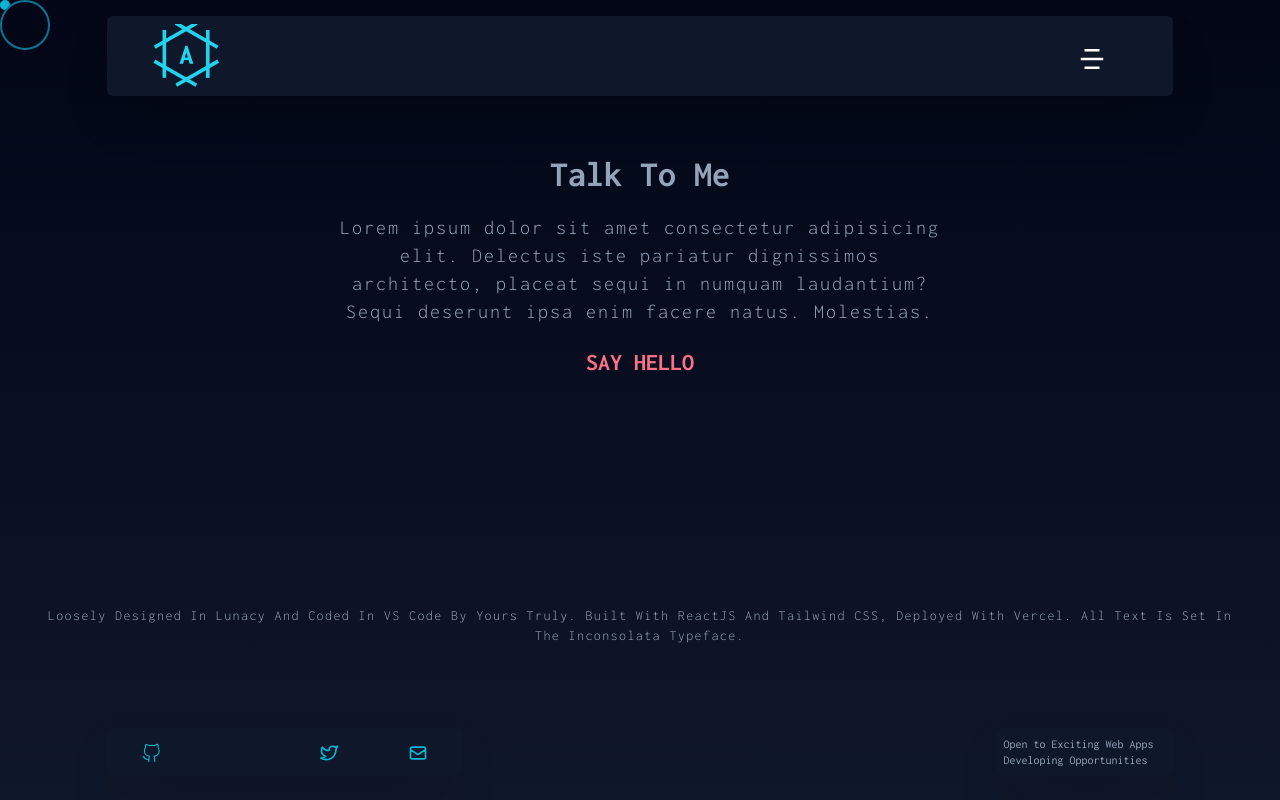
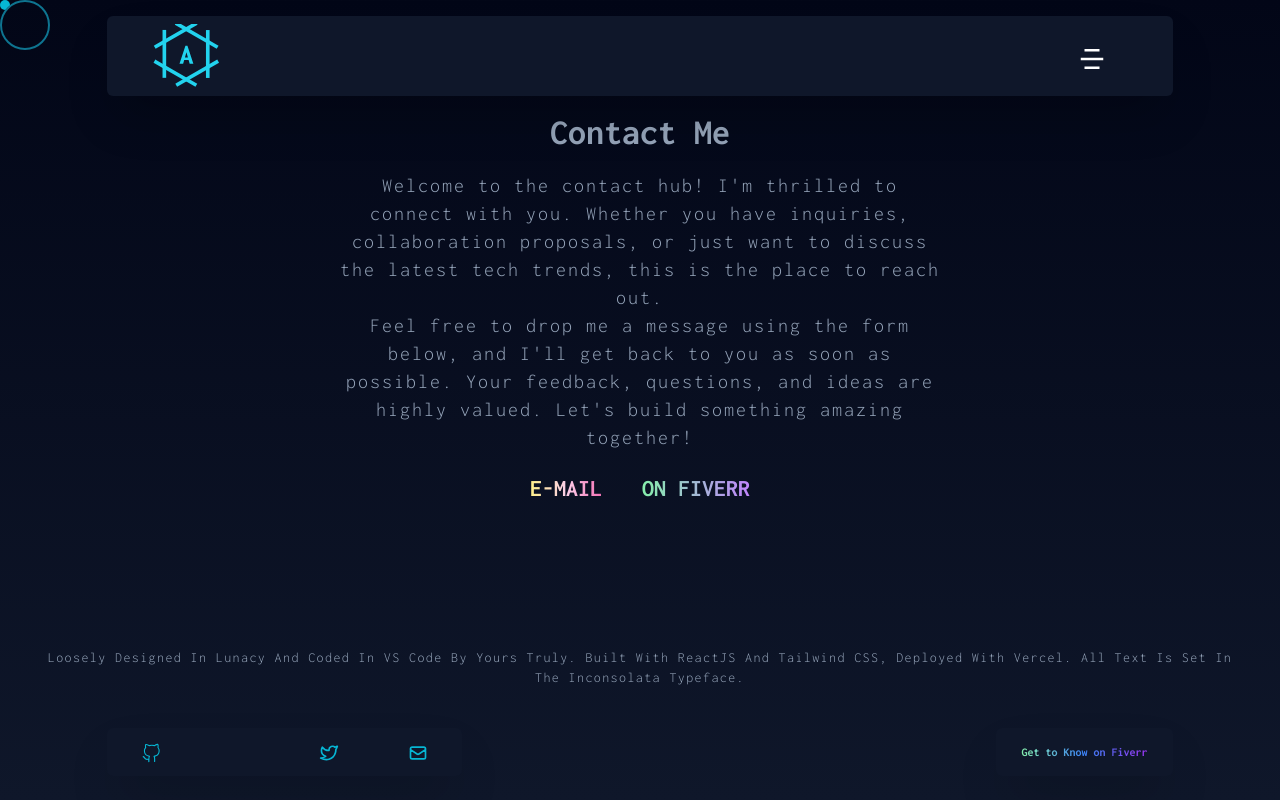
Before and after one commit to DevAnupShourya/self, a React (Vite) app: page /contact in a window 1280 px wide. Built offline with nearby package versions, Linux system fonts and the light colour scheme; some icons are missing.

Commit message:
made some design changes

```diff
--- a/src/assets/constants.ts
+++ b/src/assets/constants.ts
@@ -70,7 +70,7 @@ import { GrReactjs } from "react-icons/gr";
 import { IoLogoNodejs } from "react-icons/io";
 import { SiExpress, SiTailwindcss } from "react-icons/si";
 import { AiOutlineApi } from "react-icons/ai";
-import { BiLogoRedux ,BiLogoHtml5 } from "react-icons/bi";
+import { BiLogoRedux, BiLogoHtml5 } from "react-icons/bi";
 import { FaNetworkWired, FaGitAlt } from "react-icons/fa";
 
 export const about_section = {
--- a/src/components/Contact.tsx
+++ b/src/components/Contact.tsx
@@ -14,16 +14,20 @@ export default function Contact(props: HomeProps) {
       className="w-full h-full overflow-hidden grid place-items-center"
     >
       <div id="contact_card" className="w-2/4 max-md:w-full text-center">
-        <h1 className="text-4xl capitalize font-bold">talk to me</h1>
+        <h1 className="text-4xl capitalize font-bold">Contact Me</h1>
         <p className="text-xl tracking-widest font-light py-5">
-          Lorem ipsum dolor sit amet consectetur adipisicing elit. Delectus iste
-          pariatur dignissimos architecto, placeat sequi in numquam laudantium?
-          Sequi deserunt ipsa enim facere natus. Molestias.
+          Welcome to the contact hub! I'm thrilled to connect with you. Whether
+          you have inquiries, collaboration proposals, or just want to discuss
+          the latest tech trends, this is the place to reach out.
+          <br />
+          Feel free to drop me a message using the form below, and I'll get back
+          to you as soon as possible. Your feedback, questions, and ideas are
+          highly valued. Let's build something amazing together!
         </p>
         <motion.a
-          href="mailto:"
+          href="mailto:contact.yourwebdev@gmail.com"
           target="_blank"
-          className="text-2xl text-rose-400 uppercase font-bold m-5"
+          className="text-2xl text-transparent bg-clip-text  bg-gradient-to-r from-yellow-200 via-pink-200 to-pink-400 uppercase font-bold m-5"
           whileHover={{ filter: "blur(1px)", scale: 1.2 }}
           transition={{ duration: 0.5, type: "spring" }}
           onMouseEnter={() => {
@@ -33,7 +37,22 @@ export default function Contact(props: HomeProps) {
             props.setOnLink(false);
           }}
         >
-          Say Hello
+         E-Mail
+        </motion.a>
+        <motion.a
+          href="https://www.fiverr.com/yourwebdevanup"
+          target="_blank"
+          className="text-2xl text-transparent bg-clip-text bg-gradient-to-r from-green-300 to-purple-400 uppercase font-bold m-5"
+          whileHover={{ filter: "blur(0.5px)", scale: 1.4 }}
+          transition={{ duration: 0.5, type: "spring" }}
+          onMouseEnter={() => {
+            props.setOnLink(true);
+          }}
+          onMouseLeave={() => {
+            props.setOnLink(false);
+          }}
+        >
+         On Fiverr
         </motion.a>
       </div>
 
--- a/src/components/Home.tsx
+++ b/src/components/Home.tsx
@@ -17,7 +17,7 @@ export default function Home(props: HomeProps) {
       <main id="hero" className="">
         <motion.h1
           id="hero_title"
-          className="stroke-effect uppercase font-bold lg:text-8xl md:text-6xl tracking-widest text-5xl text-white "
+          className="text-transparent bg-clip-text bg-[radial-gradient(ellipse_at_top,_var(--tw-gradient-stops))] from-green-300 via-blue-500 to-purple-600 stroke-effect uppercase font-bold lg:text-8xl md:text-6xl tracking-widest text-5xl text-white "
         >
           hello i'm anup shourya
         </motion.h1>
--- a/src/components/mini_comps/BottomBar.tsx
+++ b/src/components/mini_comps/BottomBar.tsx
@@ -1,5 +1,5 @@
 // ? Local Files
-import { social_links , footer_section} from "../../assets/constants";
+import { social_links, footer_section } from "../../assets/constants";
 // ? packages
 import { motion } from "framer-motion";
 import { Link } from "react-router-dom";
@@ -36,7 +36,15 @@ export default function BottomBar() {
           id="statusBar"
           className="lg:w-1/6 md:hidden p-2 rounded-md bg-slate-900 lg:grid  hidden place-items-center shadow-2xl"
         >
-          <p className="text-xs">{footer_section.bottomBarMsg}</p>
+          <p className="text-xs">
+            <Link
+              to="https://www.fiverr.com/s/DL7wXX"
+              target="_blank"
+              className="text-transparent bg-clip-text bg-gradient-to-r from-green-300 via-blue-500 to-purple-600 font-bold "
+            >
+              Get to Know on Fiverr
+            </Link>
+          </p>
         </motion.div>
       </footer>
     </motion.div>
--- a/src/style/tailwindcss.css
+++ b/src/style/tailwindcss.css
@@ -630,10 +630,6 @@ video {
   display: none;
 }
 
-.h-1\/4 {
-  height: 25%;
-}
-
 .h-1\/6 {
   height: 16.666667%;
 }
@@ -676,10 +672,6 @@ video {
 
 .h-screen {
   height: 100vh;
-}
-
-.h-1\/2 {
-  height: 50%;
 }
 
 .w-1\/12 {
@@ -891,6 +883,83 @@ video {
   background-color: rgb(15 23 42 / var(--tw-bg-opacity));
 }
 
+.bg-gradient-to-r {
+  background-image: linear-gradient(to right, var(--tw-gradient-stops));
+}
+
+.bg-\[radial-gradient\(ellipse_at_top\2c _var\(--tw-gradient-stops\)\)\] {
+  background-image: radial-gradient(ellipse at top, var(--tw-gradient-stops));
+}
+
+.from-green-300 {
+  --tw-gradient-from: #86efac var(--tw-gradient-from-position);
+  --tw-gradient-to: rgb(134 239 172 / 0) var(--tw-gradient-to-position);
+  --tw-gradient-stops: var(--tw-gradient-from), var(--tw-gradient-to);
+}
+
+.from-pink-500 {
+  --tw-gradient-from: #ec4899 var(--tw-gradient-from-position);
+  --tw-gradient-to: rgb(236 72 153 / 0) var(--tw-gradient-to-position);
+  --tw-gradient-stops: var(--tw-gradient-from), var(--tw-gradient-to);
+}
+
+.from-green-200 {
+  --tw-gradient-from: #bbf7d0 var(--tw-gradient-from-position);
+  --tw-gradient-to: rgb(187 247 208 / 0) var(--tw-gradient-to-position);
+  --tw-gradient-stops: var(--tw-gradient-from), var(--tw-gradient-to);
+}
+
+.from-yellow-200 {
+  --tw-gradient-from: #fef08a var(--tw-gradient-from-position);
+  --tw-gradient-to: rgb(254 240 138 / 0) var(--tw-gradient-to-position);
+  --tw-gradient-stops: var(--tw-gradient-from), var(--tw-gradient-to);
+}
+
+.via-blue-500 {
+  --tw-gradient-to: rgb(59 130 246 / 0)  var(--tw-gradient-to-position);
+  --tw-gradient-stops: var(--tw-gradient-from), #3b82f6 var(--tw-gradient-via-position), var(--tw-gradient-to);
+}
+
+.via-red-500 {
+  --tw-gradient-to: rgb(239 68 68 / 0)  var(--tw-gradient-to-position);
+  --tw-gradient-stops: var(--tw-gradient-from), #ef4444 var(--tw-gradient-via-position), var(--tw-gradient-to);
+}
+
+.via-green-400 {
+  --tw-gradient-to: rgb(74 222 128 / 0)  var(--tw-gradient-to-position);
+  --tw-gradient-stops: var(--tw-gradient-from), #4ade80 var(--tw-gradient-via-position), var(--tw-gradient-to);
+}
+
+.via-pink-200 {
+  --tw-gradient-to: rgb(251 207 232 / 0)  var(--tw-gradient-to-position);
+  --tw-gradient-stops: var(--tw-gradient-from), #fbcfe8 var(--tw-gradient-via-position), var(--tw-gradient-to);
+}
+
+.to-purple-600 {
+  --tw-gradient-to: #9333ea var(--tw-gradient-to-position);
+}
+
+.to-yellow-500 {
+  --tw-gradient-to: #eab308 var(--tw-gradient-to-position);
+}
+
+.to-green-500 {
+  --tw-gradient-to: #22c55e var(--tw-gradient-to-position);
+}
+
+.to-purple-400 {
+  --tw-gradient-to: #c084fc var(--tw-gradient-to-position);
+}
+
+.to-pink-400 {
+  --tw-gradient-to: #f472b6 var(--tw-gradient-to-position);
+}
+
+.bg-clip-text {
+  -webkit-background-clip: text;
+          background-clip: text;
+}
+
 .p-2 {
   padding: 0.5rem;
 }
@@ -933,6 +1002,11 @@ video {
 .py-5 {
   padding-top: 1.25rem;
   padding-bottom: 1.25rem;
+}
+
+.py-1 {
+  padding-top: 0.25rem;
+  padding-bottom: 0.25rem;
 }
 
 .text-center {
@@ -1061,6 +1135,10 @@ video {
   color: rgb(20 184 166 / var(--tw-text-opacity));
 }
 
+.text-transparent {
+  color: transparent;
+}
+
 .text-white {
   --tw-text-opacity: 1;
   color: rgb(255 255 255 / var(--tw-text-opacity));
@@ -1165,11 +1243,6 @@ video {
 }
 
 @media not all and (min-width: 1024px) {
-  .max-lg\:text-8xl {
-    font-size: 6rem;
-    line-height: 1;
-  }
-
   .max-lg\:text-6xl {
     font-size: 3.75rem;
     line-height: 1;
@@ -1183,10 +1256,6 @@ video {
 
   .max-md\:h-1\/6 {
     height: 16.666667%;
-  }
-
-  .max-md\:h-3\/5 {
-    height: 60%;
   }
 
   .max-md\:h-5\/6 {
@@ -1250,28 +1319,18 @@ video {
     padding-bottom: 1.25rem;
   }
 
-  .max-md\:text-6xl {
-    font-size: 3.75rem;
-    line-height: 1;
+  .max-md\:text-4xl {
+    font-size: 2.25rem;
+    line-height: 2.5rem;
   }
 
   .max-md\:text-xl {
     font-size: 1.25rem;
     line-height: 1.75rem;
   }
-
-  .max-md\:text-4xl {
-    font-size: 2.25rem;
-    line-height: 2.5rem;
-  }
 }
 
 @media not all and (min-width: 640px) {
-  .max-sm\:text-4xl {
-    font-size: 2.25rem;
-    line-height: 2.5rem;
-  }
-
   .max-sm\:text-2xl {
     font-size: 1.5rem;
     line-height: 2rem;
```
Also changed, not shown: public/projects/p2.png.
